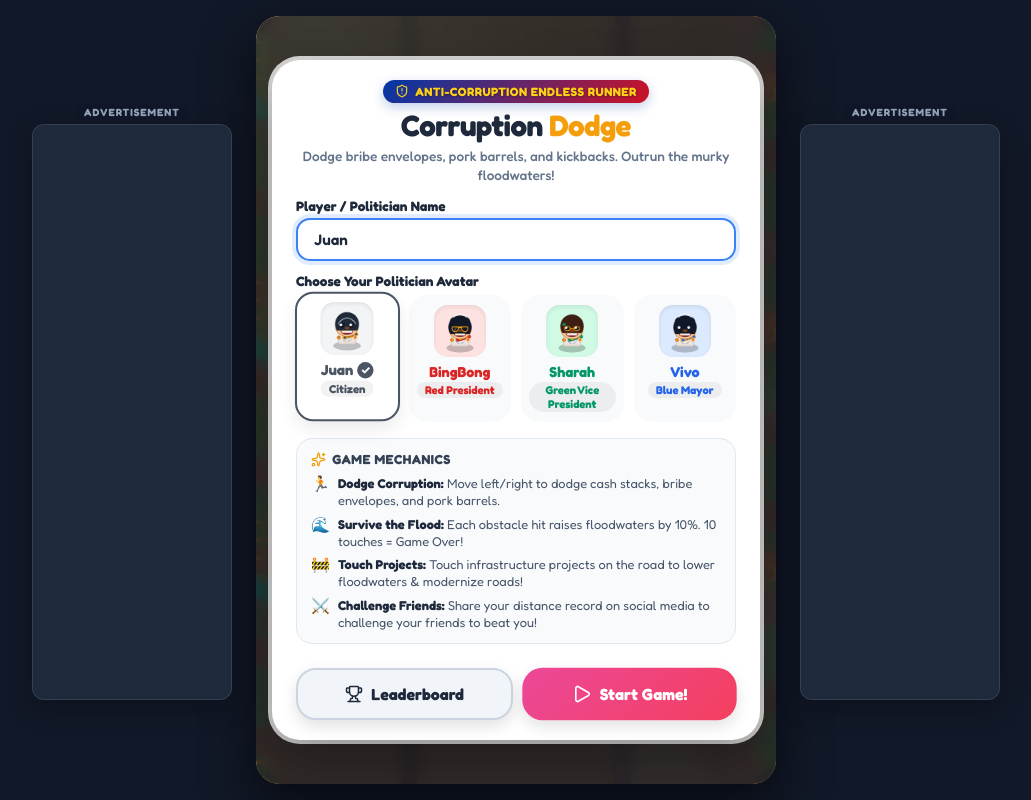
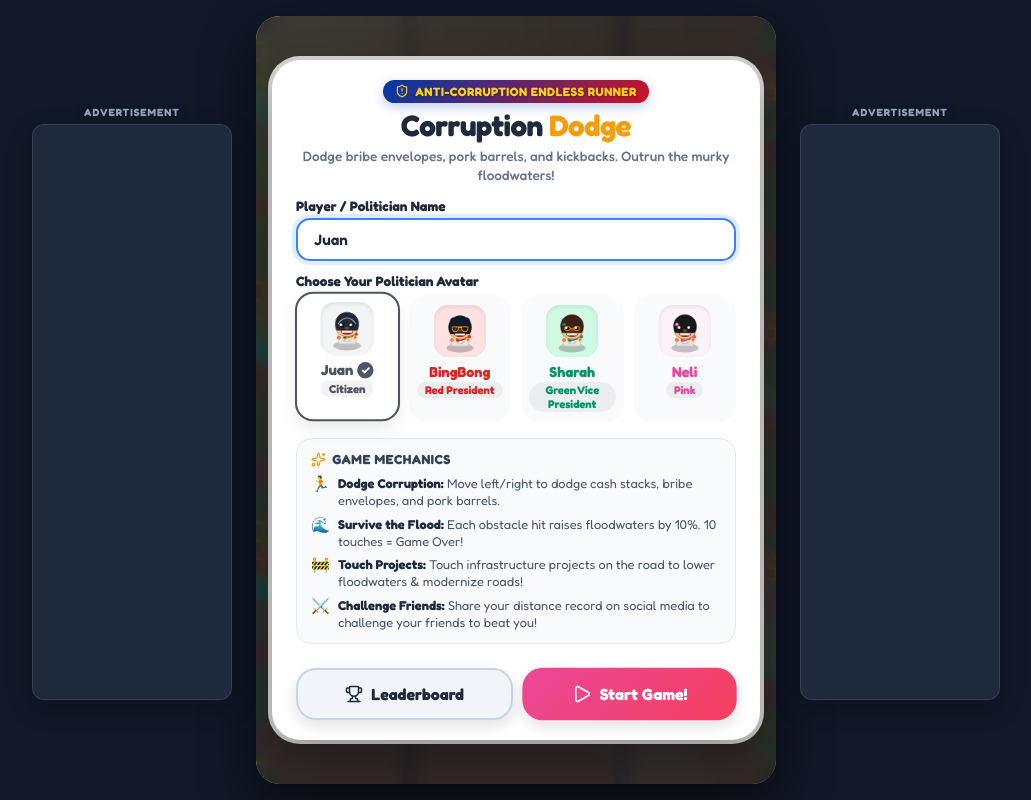
Before and after one commit to christianlongos53-hash/corruption-dodge, a React (Vite) app: page / in a window 1280 px wide. Shown: the whole page, without its empty margins (124-1155 px from the left). Built offline with nearby package versions, Linux system fonts and the light colour scheme.

Commit message:
Replace Vivo with Neli in pink color theme

```diff
--- a/src/App.tsx
+++ b/src/App.tsx
@@ -20,9 +20,11 @@ const parseChallengeFromUrl = (): ChallengeData | null => {
     if (isNaN(targetScore) || targetScore <= 0) return null;
 
     const avatarMap: Record<string, CharacterId> = {
-      bico: 'bico',
-      vivo: 'bico',
-      blue: 'bico',
+      neli: 'neli',
+      pink: 'neli',
+      bico: 'neli',
+      vivo: 'neli',
+      blue: 'neli',
       sharah: 'sharah',
       green: 'sharah',
       vong: 'vong',
@@ -33,7 +35,7 @@ const parseChallengeFromUrl = (): ChallengeData | null => {
       grey: 'juan'
     };
 
-    const challengerAvatar: CharacterId = (rawAvatar && avatarMap[rawAvatar.toLowerCase()]) || 'bico';
+    const challengerAvatar: CharacterId = (rawAvatar && avatarMap[rawAvatar.toLowerCase()]) || 'juan';
 
     return {
       challengerName: name.trim(),
--- a/src/components/HUD.tsx
+++ b/src/components/HUD.tsx
@@ -11,8 +11,8 @@ interface HUDProps {
 
 export const HUD: React.FC<HUDProps> = ({ stats, onOpenLeaderboard }) => {
   const [muted, setMuted] = useState(audioSystem.isMuted());
-  const profile = CHARACTER_PROFILES[stats.activeCharacter || 'bico'];
-  const avatarUrl = getChibiAvatarDataUrl(stats.activeCharacter || 'bico', 80);
+  const profile = CHARACTER_PROFILES[stats.activeCharacter || 'juan'];
+  const avatarUrl = getChibiAvatarDataUrl(stats.activeCharacter || 'juan', 80);
 
   const weather = stats.weather || 'sunny';
   const nextWeatherIn = 20000 - (stats.distance % 20000);
--- a/src/components/LeaderboardModal.tsx
+++ b/src/components/LeaderboardModal.tsx
@@ -145,8 +145,8 @@ export const LeaderboardModal: React.FC<LeaderboardModalProps> = ({
               </thead>
               <tbody>
                 {filteredEntries.map((entry) => {
-                  const profile = CHARACTER_PROFILES[entry.avatar || 'bico'];
-                  const avatarUrl = getChibiAvatarDataUrl(entry.avatar || 'bico', 50);
+                  const profile = CHARACTER_PROFILES[entry.avatar || 'juan'] || CHARACTER_PROFILES['juan'];
+                  const avatarUrl = getChibiAvatarDataUrl(entry.avatar || 'juan', 50);
                   const isCurrent =
                     currentPlayerName &&
                     entry.name.toLowerCase() === currentPlayerName.toLowerCase();
--- a/src/components/StartModal.tsx
+++ b/src/components/StartModal.tsx
@@ -33,7 +33,7 @@ export const StartModal: React.FC<StartModalProps> = ({
     onStartGame(cleanName, selectedCharacter);
   };
 
-  const challengerProfile = challengeData ? CHARACTER_PROFILES[challengeData.challengerAvatar] || CHARACTER_PROFILES['bico'] : null;
+  const challengerProfile = challengeData ? CHARACTER_PROFILES[challengeData.challengerAvatar] || CHARACTER_PROFILES['juan'] : null;
   const challengerAvatarUrl = challengeData ? getChibiAvatarDataUrl(challengeData.challengerAvatar, 70) : '';
 
   return (
@@ -93,7 +93,7 @@ export const StartModal: React.FC<StartModalProps> = ({
           <div className="avatar-selection-section">
             <label className="input-label">Choose Your Politician Avatar</label>
             <div className="avatar-grid">
-              {(['juan', 'vong', 'sharah', 'bico'] as CharacterId[]).map((id) => (
+              {(['juan', 'vong', 'sharah', 'neli'] as CharacterId[]).map((id) => (
                 <ChibiAvatarCard
                   key={id}
                   profile={CHARACTER_PROFILES[id]}
--- a/src/game/sprites/ChibiSprites.ts
+++ b/src/game/sprites/ChibiSprites.ts
@@ -31,15 +31,25 @@ export const CHARACTER_PROFILES: Record<CharacterId, CharacterProfile> = {
     accentColor: '#047857',
     description: 'Green Vice President'
   },
+  neli: {
+    id: 'neli',
+    name: 'Neli',
+    title: 'Pink',
+    tagline: 'Stand up with courage and compassion! Dodging corruption in pink!',
+    primaryColor: '#EC4899', // Pink Campaign
+    secondaryColor: '#FDF2F8',
+    accentColor: '#BE185D',
+    description: 'Pink'
+  },
   bico: {
     id: 'bico',
-    name: 'Vivo',
-    title: 'Blue Mayor',
-    tagline: 'Vote Vivo! The Blue Mayor dodging corruption and floodwaters!',
-    primaryColor: '#2563EB', // Blue Campaign
-    secondaryColor: '#DBEAFE',
-    accentColor: '#F59E0B',
-    description: 'Blue Mayor'
+    name: 'Neli',
+    title: 'Pink',
+    tagline: 'Stand up with courage and compassion! Dodging corruption in pink!',
+    primaryColor: '#EC4899',
+    secondaryColor: '#FDF2F8',
+    accentColor: '#BE185D',
+    description: 'Pink'
   }
 };
 
@@ -282,8 +292,34 @@ function drawPoliticianHair(ctx: CanvasRenderingContext2D, characterId: Characte
     ctx.moveTo(r * 0.5, -r * 0.25);
     ctx.quadraticCurveTo(r * 0.35, -r * 0.55, 0, -r * 0.6);
     ctx.stroke();
+  } else if (characterId === 'neli' || characterId === 'bico') {
+    // Neli (Pink): Elegant sleek hair with bright pink campaign ribbon
+    ctx.fillStyle = '#18181B';
+    ctx.beginPath();
+    ctx.arc(0, -r * 0.28, r * 0.68, Math.PI * 0.8, Math.PI * 2.2);
+    ctx.fill();
+
+    // Sleek volume top
+    ctx.beginPath();
+    ctx.ellipse(0, -r * 0.54, r * 0.56, r * 0.26, 0, 0, Math.PI * 2);
+    ctx.fill();
+
+    // Bright pink ribbon / hairclip
+    ctx.fillStyle = '#EC4899';
+    ctx.strokeStyle = '#BE185D';
+    ctx.lineWidth = 1.5;
+    ctx.beginPath();
+    ctx.roundRect(-r * 0.58, -r * 0.44, r * 0.22, 7, 3);
+    ctx.fill();
+    ctx.stroke();
+
+    // Pink bow center knot
+    ctx.fillStyle = '#FDF2F8';
+    ctx.beginPath();
+    ctx.arc(-r * 0.47, -r * 0.41, 2.5, 0, Math.PI * 2);
+    ctx.fill();
   } else {
-    // Senator (Blue) & Mayor (Red): The Classic Greased Politician Pompadour
+    // BingBong (Red): The Classic Greased Politician Pompadour
     ctx.fillStyle = '#111827'; // Jet black hair
     // Back hair
     ctx.beginPath();
--- a/src/types/game.ts
+++ b/src/types/game.ts
@@ -1,4 +1,4 @@
-export type CharacterId = 'bico' | 'sharah' | 'vong' | 'juan';
+export type CharacterId = 'juan' | 'vong' | 'sharah' | 'neli' | 'bico';
 
 export interface CharacterProfile {
   id: CharacterId;
```
